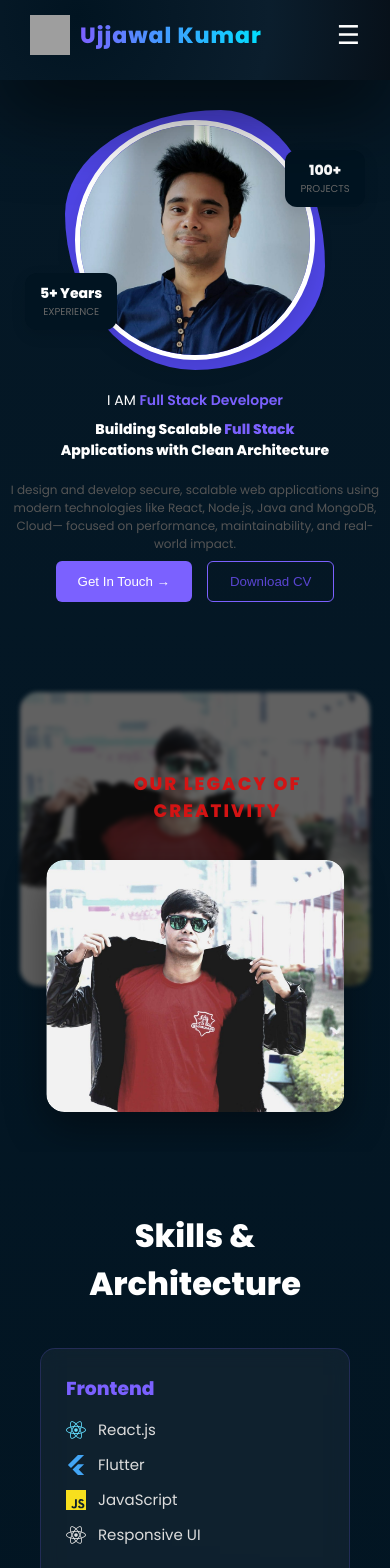
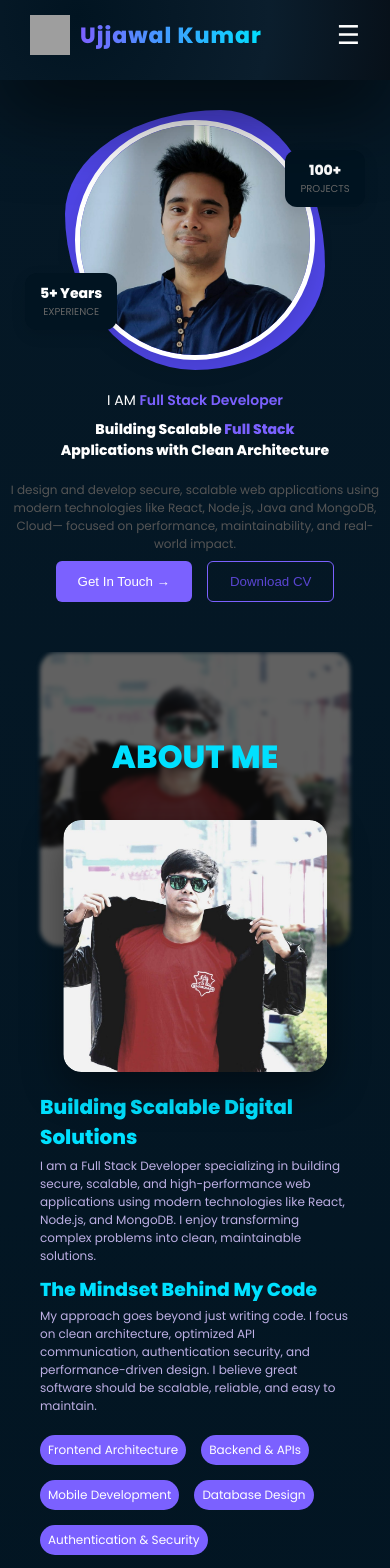
Before and after one commit to ujjawalkmr/developer_profile, a React (Vite) app: page / in a window 390 px wide. Shown: the top 1568 px of the page. Built offline with nearby package versions, Linux system fonts and the light colour scheme; grey boxes are pictures that could not be loaded.

Commit message:
mobile about done
Signed-off-by: Ujjawal Kumar <ujjawalkmr9211@gmail.com>

```diff
--- a/src/components/AboutMobile.jsx
+++ b/src/components/AboutMobile.jsx
@@ -1,24 +1,50 @@
-import React from "react";
+import React, { useEffect, useRef, useState } from "react";
 import "../styles/AboutMobile.css";
 
 
 const AboutMobile = () => {
-      const image = "/assets/uk_about.jpeg"
+  const image = "/assets/uk_about.jpeg";
+  const [show, setShow] = useState(false);
+  const sectionRef = useRef(null);
+
+  useEffect(() => {
+  const isMobile = window.innerWidth <= 768;
+
+  const observer = new IntersectionObserver(
+    ([entry]) => {
+      if (entry.isIntersecting) {
+        setShow(true);   // instant show
+      } else {
+        setShow(false);  // 👈 instant hide (FIX)
+      }
+    },
+    {
+      threshold: isMobile ? 0.15 : 0.3,
+    }
+  );
+
+  if (sectionRef.current) {
+    observer.observe(sectionRef.current);
+  }
+
+  return () => observer.disconnect();
+}, []);
 
 
   return (
-   <section className="about-mobile">
-<div className="about-mobile-wrapper">
+    <section className="about-mobile" ref={sectionRef}>
+
+      <div className={`about-mobile-wrapper ${show ? "show" : ""}`}>
         {/* BACK LAYER (blurred background effect) */}
         <div
-        className="legacy-bg"
+          className={`legacy-bg ${show ? "show" : ""}` }
           style={{ backgroundImage: `url(${image})` }}
         ></div>
-<div className="about-mobile-overlay">
-          <h1>OUR LEGACY OF CREATIVITY</h1>
+        <div className={`about-mobile-overlay ${show ? "show" : ""}`}>
+          <h1>ABOUT ME</h1>
         </div>
         {/* MAIN CARD */}
-      <div className="about-mobile-card">
+        <div className={`about-mobile-card ${show ? "show" : ""}`}>
           <img src={image} alt="Creativity team" className="about-mobile-image" />
 
           {/* <div className="about-mobile-overlay">
@@ -26,6 +52,33 @@ const AboutMobile = () => {
         </div> */}
         </div>
       </div>
+      <div className={`mobile-about-content ${show ? "show" : ""}`}>
+        <h2>Building Scalable Digital Solutions</h2>
+        <p>
+          I am a Full Stack Developer specializing in building secure,
+          scalable, and high-performance web applications using modern
+          technologies like React, Node.js, and MongoDB.
+          I enjoy transforming complex problems into clean,
+          maintainable solutions.
+        </p>
+        <h3>The Mindset Behind My Code</h3>
+        <p>
+          My approach goes beyond just writing code. I focus on
+          clean architecture, optimized API communication,
+          authentication security, and performance-driven design.
+          I believe great software should be scalable, reliable,
+          and easy to maintain.
+        </p>
+        <div className="mobile-about-tags">
+          <span>Frontend Architecture</span>
+          <span>Backend & APIs</span>
+          <span>Mobile Development</span>
+          <span>Database Design</span>
+          <span>Authentication & Security</span>
+          <span>Cloud & Deployment</span>
+        </div>
+
+      </div>
     </section>
   );
 };
--- a/src/pages/Home.jsx
+++ b/src/pages/Home.jsx
@@ -13,7 +13,7 @@ const Contact = lazy(() => import("../components/Contact"));
 const HeroMobile = lazy(() => import("../components/HeroMobile"));
 
 /* ✅ SAFE MOBILE HOOK */
-function useIsMobile(breakpoint = 868) {
+function useIsMobile(breakpoint = 1000) {
   const [isMobile, setIsMobile] = useState(false);
 
   useEffect(() => {
--- a/src/styles/AboutMobile.css
+++ b/src/styles/AboutMobile.css
@@ -1,12 +1,16 @@
 .about-mobile {
   /* width: 100%; */
   /* min-height: 100vh; */
-  display: flex;
+  /* display: flex; */
   justify-content: center;
   align-items: center;
   /* background: #0f172a; */
-  padding: 40px 20px;
+  padding-left:  30px;
+    padding-right:  30px;
+
   overflow-x: hidden;
+  margin-left: 10px;
+  margin-right: 10px;
 }
 
 /* STACK WRAPPER */
@@ -35,29 +39,49 @@
 
   filter: brightness(0.4) blur(2px);
   z-index: 1;
+
+
+  transform: translateX(-50px);
+  opacity: 0;
+  transition: all 0.8s ease;
+}
+.legacy-bg.show {
+  transform: translateX(0);
+  opacity: 1;
 }
 
 /* TEXT ON TOP */
 .about-mobile-overlay {
   position: absolute;
-  top:0;
-  width: 90%;
+top: 0;
+  left: 0;
+    width: 100%;
   height: 50%;
   display: flex;
   justify-content: center;
   align-items: center;
-  z-index: 2;
-font-size: 500px;
-  color: rgb(211, 20, 20);
+  z-index:1;
   text-align: center;
-  padding: 10px;
+  /* padding: 10px; */
+
+
+  transform: translateY(-50px);
+  opacity: 0;
+  transition: all 0.8s ease;
+}
+.about-mobile-overlay.show {
+  transform: translateY(0);
+  opacity: 1;
 }
 
 
 .about-mobile-overlay h1 {
-  font-size: 18px;
-  letter-spacing: 2px;
-  font-weight: 700;
+font-size: clamp(32px, 8vw, 70px);
+  font-weight: bold;
+  line-height: 1.2;
+  color: #00e0ff;
+  justify-content: center;
+  align-items: center;
 }
 
 /* =========================
@@ -69,7 +93,7 @@ font-size: 500px;
 
   width: 85%; /* 👈 smaller than background */
   left: 50%;
-  transform: translateX(-50%);
+  /* transform: translateX(-50%); */
 
   height: 60%;
   border-radius: 18px;
@@ -77,6 +101,17 @@ font-size: 500px;
 
   z-index: 3;
   box-shadow: 0 15px 40px rgba(0, 0, 0, 0.4);
+
+
+  transform: translateX(-50px);
+  opacity: 0;
+  transition: all 0.8s ease;
+
+}
+
+.about-mobile-card.show {
+  transform: translateX(-50%);
+  opacity: 1;
 }
 
 /* IMAGE INSIDE CARD */
@@ -87,3 +122,59 @@ font-size: 500px;
   border-radius: 18px;
   display: block;
 }
+
+
+
+/* about text content */
+.mobile-about-content {
+  transform: translateX(120px);
+  opacity: 0;
+  transition: all 0.8s ease 0.2s; /* delay for text */
+}
+
+.mobile-about-content.show {
+  transform: translateX(0);
+  opacity: 1;
+}
+.mobile-about-content h2{
+   margin-top: 20px;
+   margin-bottom: 5px;
+       font-size: clamp(20px, 2.5vw, 24px);
+         color: #00e0ff;
+
+
+    /* text-align: center; */
+
+}
+.mobile-about-content p{
+      font-size: clamp(12px, 2.5vw, 14px);  /* 👈 key change */
+      margin-bottom: 10px;
+      color: #bdafe4;
+
+}
+.mobile-about-content h3{
+  margin-bottom: 3px;
+    color: #00e0ff;
+
+}
+.mobile-about-tags {
+  margin-top: 20px;
+  display: flex;
+  gap: 15px;
+  flex-wrap: wrap;
+}
+.mobile-about-tags span {
+  background: #7b61ff;
+  padding: clamp(6px, 1.5vw, 8px) clamp(8px, 3vw, 8px);
+  border-radius: 20px;
+  font-size: 14px;
+  transition: 0.3s;
+  cursor: pointer;
+    font-size: clamp(12px, 2.5vw, 14px);  /* 👈 key change */
+
+}
+
+.mobile-about-tags span:hover {
+  background: #5a45d1;
+  transform: translateY(-3px);
+}
```
Lines whose indentation alone changed are shown as unchanged.
